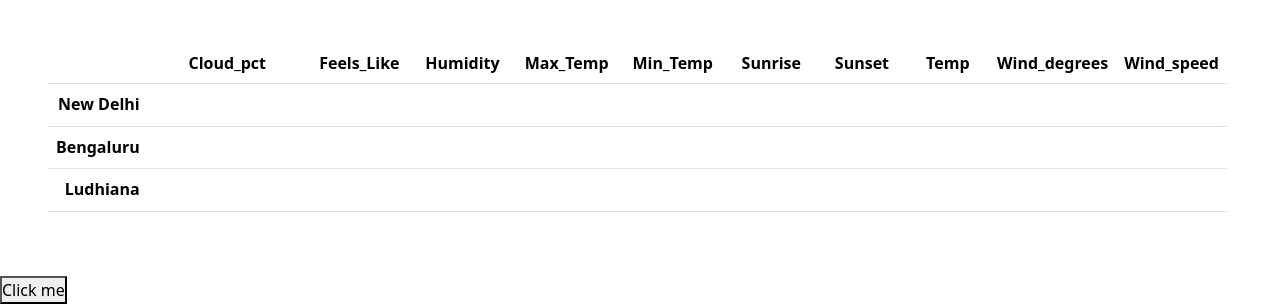
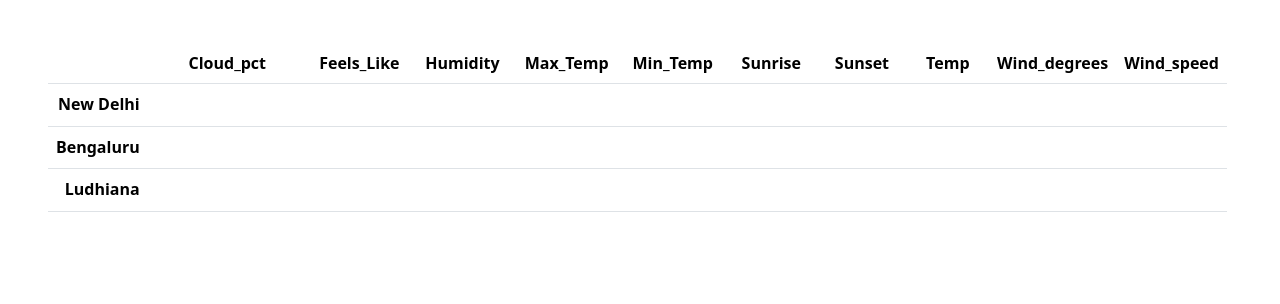
Before and after one commit to iutkarsh077/Weather-App, a plain HTML site: page index.html in a window 1280 px wide. Shown: the part 568-872 px from the top of the page. After the commit the page ends 844 px from the top, so only its background shows below. Drawn offline with nearby package versions, Linux system fonts and the light colour scheme; no server answers.

Commit message:
Update index.html

```diff
--- a/index.html
+++ b/index.html
@@ -158,7 +158,7 @@
             </div>
           </main>
 
-    <button id="first">Click me</button>
+
     <script src="https://cdn.jsdelivr.net/npm/bootstrap@5.3.0-alpha3/dist/js/bootstrap.bundle.min.js" integrity="sha384-ENjdO4Dr2bkBIFxQpeoTz1HIcje39Wm4jDKdf19U8gI4ddQ3GYNS7NTKfAdVQSZe" crossorigin="anonymous"></script>
     <script src="script.js"></script>
 </body>
```
